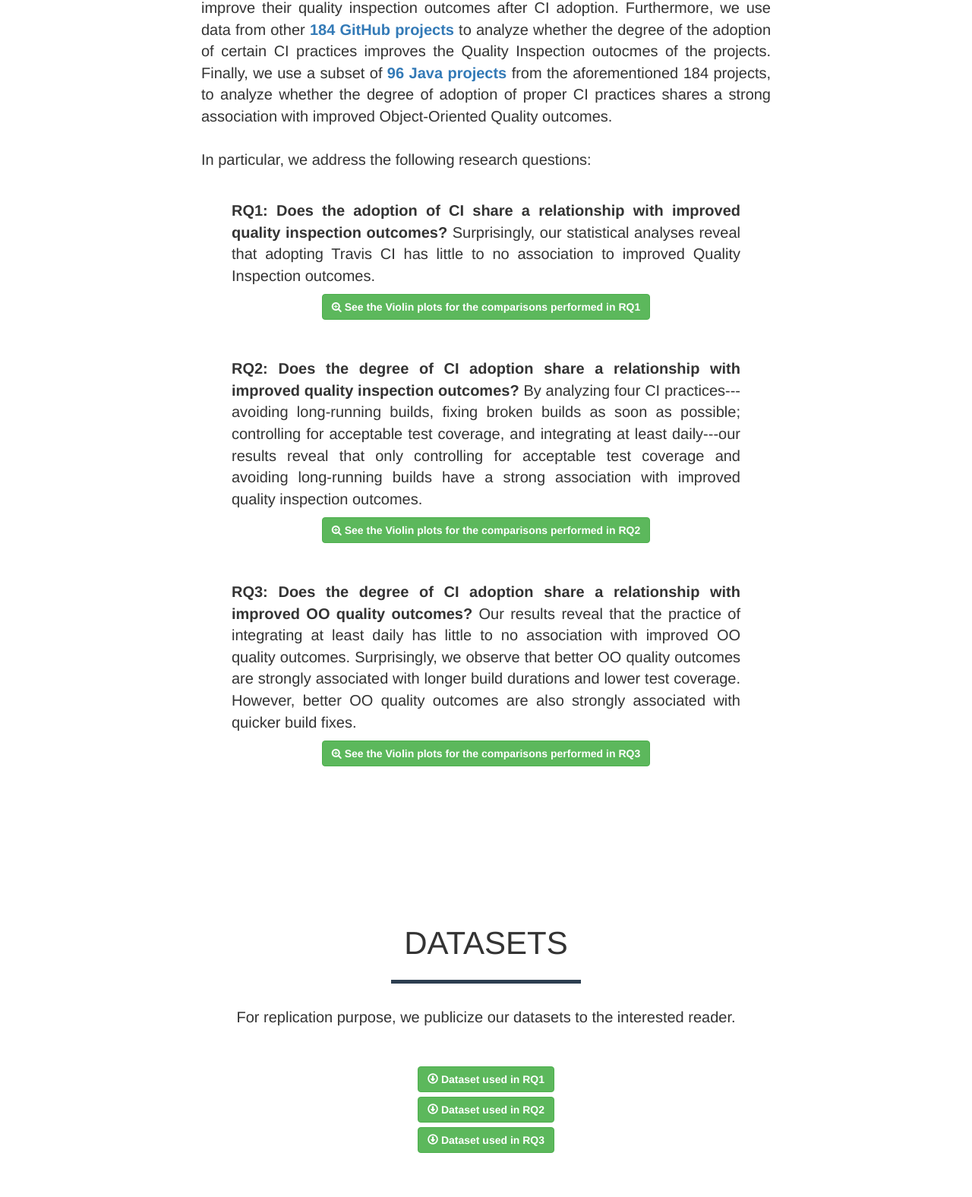
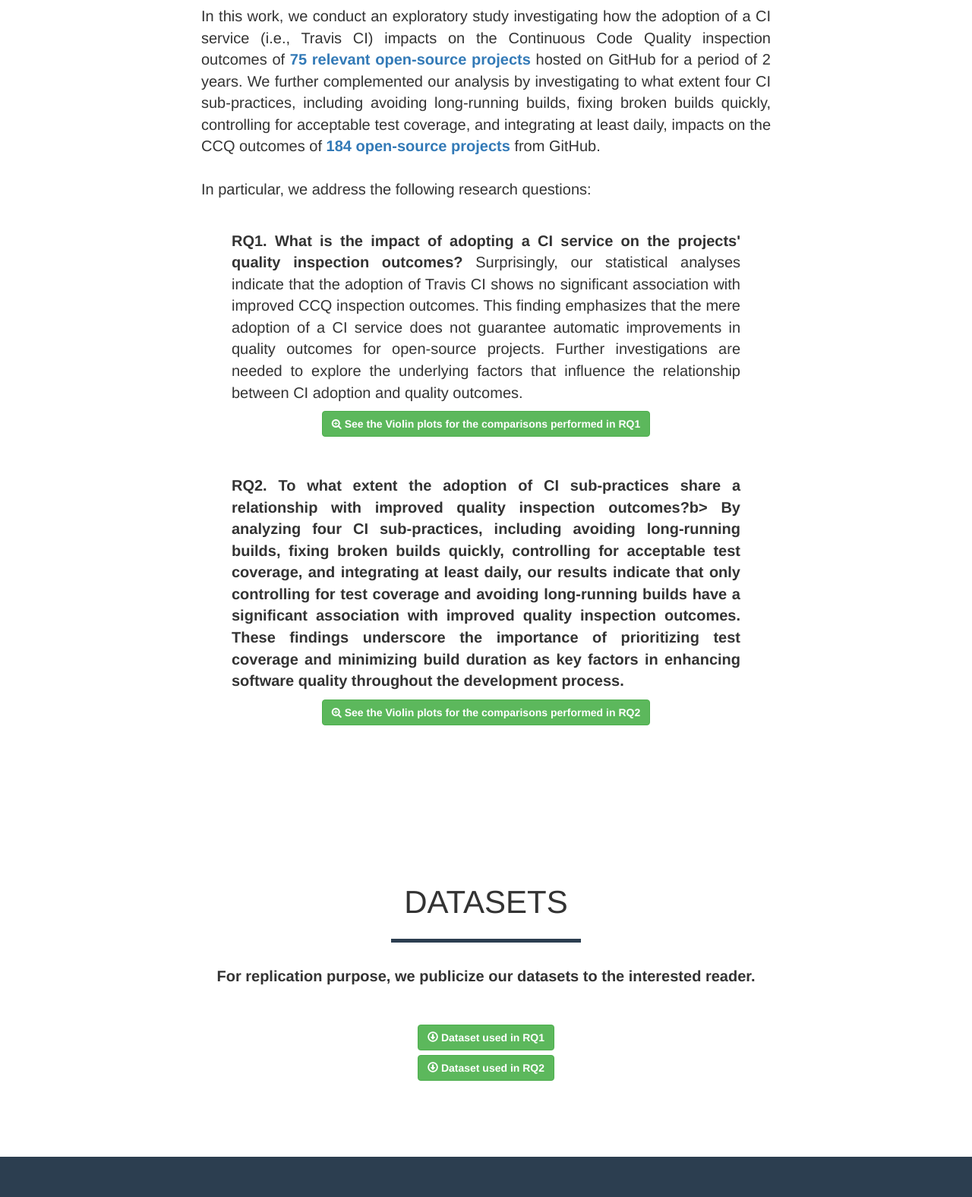
Before and after one commit to ciandsoftwarequality/ciandsoftwarequality.github.io, a website with bundled scripts: page index.html in a window 1280 px wide. Shown: the part 758-2334 px from the top of the page at 76% size. Built offline with nearby package versions, Linux system fonts and the light colour scheme.

Commit message:
Update index.html

```diff
--- a/index.html
+++ b/index.html
@@ -9,7 +9,7 @@
     <meta name="description" content="">
     <meta name="author" content="">
 
-    <title>SCAM 2022</title>
+    <title>SBES 2023</title>
 
     <!-- Bootstrap Core CSS -->
     <link href="vendor/bootstrap/css/bootstrap.min.css" rel="stylesheet">
@@ -43,7 +43,7 @@
                 <button type="button" class="navbar-toggle" data-toggle="collapse" data-target="#bs-example-navbar-collapse-1">
                     <span class="sr-only">Toggle navigation</span> Menu <i class="fa fa-bars"></i>
                 </button>
-                <a class="navbar-brand" href="#page-top">SCAM 2022</a>
+                <a class="navbar-brand" href="#page-top">SBES 2023</a>
             </div>
 
             <!-- Collect the nav links, forms, and other content for toggling -->
@@ -73,7 +73,7 @@
                     <br>
                     <br>
                     <div class="intro-text">
-                        <h1>Revisiting the Relationship between Continuous Integration and Software Quality: An Empirical Study</h1>
+                        <h1>Analyzing the Impact of CI Sub-practices on Continuous Code Quality in Open-Source Projects: An Empirical Study</h1>
                         <hr class="star-light">
                     </div>
                 </div>
@@ -100,18 +100,16 @@
             <div class="row">
                 <div class="col-lg-8 col-lg-offset-2 text-justify">
                     <p>
-                    In this work, we use data from <b><a href="#studied-projects-rq1" class="portfolio-link" data-toggle="modal">75 GitHub projects</a></b> to analyze whetherprojects improve their quality inspection outcomes after CI adoption. Furthermore, we use data from other <b><a href="#studied-projects-rq2" class="portfolio-link" data-toggle="modal">184 GitHub projects</a></b>
-                    to analyze whether the degree of the adoption of certain CI practices improves the Quality Inspection outocmes of the projects. Finally, we use a subset of <b><a href="#studied-projects-rq3" class="portfolio-link" data-toggle="modal">96 Java projects</a></b> from the aforementioned 184 projects, to analyze whether
-                    the degree of adoption of proper CI practices shares a strong association with improved Object-Oriented Quality outcomes.
+                    In this work, we conduct an exploratory study investigating how the adoption of a CI service (i.e., Travis CI) impacts on the Continuous Code Quality inspection outcomes of <b><a href="#studied-projects-rq1" class="portfolio-link" data-toggle="modal">75 relevant open-source projects</a></b> hosted on GitHub for a period of 2 years. We further complemented our analysis by investigating to what extent four CI sub-practices, including avoiding long-running builds, fixing broken builds quickly, controlling for acceptable test coverage, and integrating at least daily, impacts on the CCQ outcomes of  <b><a href="#studied-projects-rq2" class="portfolio-link" data-toggle="modal">184 open-source projects</a></b> from GitHub.
                     <br><br>
                     In particular, we address the following research questions:
                     <br><br>
                     </p>
                     <p style="padding-left:40px;padding-right:40px;">
-                    <b>RQ1: Does the adoption of CI share a relationship with improved quality inspection outcomes?
+                    <b>RQ1. What is the impact of adopting a CI service on the projects' quality inspection outcomes?
                     </b>
 
-                    Surprisingly, our statistical analyses reveal that adopting Travis CI has little to no association to improved Quality Inspection outcomes.
+                    Surprisingly, our statistical analyses indicate that the adoption of Travis CI shows no significant association with improved CCQ inspection outcomes. This finding emphasizes that the mere adoption of a CI service does not guarantee automatic improvements in quality outcomes for open-source projects. Further investigations are needed to explore the underlying factors that influence the relationship between CI adoption and quality outcomes.
 
                     </p>
                     <p class="text-center">
@@ -122,23 +120,13 @@
 
                     <br><br>
                     <p class="text-justify" style="padding-left:40px;padding-right:40px;">
-                    <b>RQ2: Does the degree of CI adoption share a relationship with improved quality inspection outcomes?                  </b>
-                    By analyzing four CI practices---avoiding long-running builds, fixing broken builds as soon as possible; controlling for acceptable test coverage, and integrating at least daily---our results reveal that only controlling for acceptable test coverage and avoiding long-running builds have a strong association with improved quality inspection outcomes.
+                    <b>RQ2. To what extent the adoption of CI sub-practices share a relationship with improved quality inspection outcomes?b>
+                    By analyzing four CI sub-practices, including avoiding long-running builds, fixing broken builds quickly, controlling for acceptable test coverage, and integrating at least daily, our results indicate that only controlling for test coverage and avoiding long-running builds have a significant association with improved quality inspection outcomes.
+                    These findings underscore the importance of prioritizing test coverage and minimizing build duration as key factors in enhancing software quality throughout the development process.
                     </p>
                     <p class="text-center">
                         <a href="#rq2-violin-plots" class="btn btn-success portfolio-link" data-toggle="modal">
                             <i class="fa fa-search-plus fa-1x"></i> <b>See the Violin plots for the comparisons performed in RQ2</b>
-                        </a>
-                    </p>
-
-                    <br><br>
-                    <p class="text-justify" style="padding-left:40px;padding-right:40px;">
-                    <b>RQ3: Does the degree of CI adoption share a relationship with improved OO quality outcomes?</b>
-                    Our results reveal that the practice of integrating at least daily has little to no association with improved OO quality outcomes. Surprisingly, we observe that better OO quality outcomes are strongly associated with longer build durations and lower test coverage. However, better OO quality outcomes are also strongly associated with quicker build fixes.
-                    </p>
-                    <p class="text-center">
-                        <a href="#rq3-violin-plots" class="btn btn-success portfolio-link" data-toggle="modal">
-                            <i class="fa fa-search-plus fa-1x"></i> <b>See the Violin plots for the comparisons performed in RQ3</b>
                         </a>
                     </p>
                 </div>
@@ -178,15 +166,6 @@
                         <i class="glyphicon glyphicon-download"></i> <b>Dataset used in RQ2</b>
                     </a>
                 </div>
-
-                <br>
-                <br>
-
-                <div class="col-lg-8 col-lg-offset-2 text-center">
-                    <a href="data_2/RQ3/datasets/analized_dataset_RQ3.csv" class="btn btn-success">
-                        <i class="glyphicon glyphicon-download"></i> <b>Dataset used in RQ3</b>
-                    </a>
-                </div>
             <!-- </div> -->
         </div>
     </section>
@@ -197,7 +176,7 @@
             <div class="container">
                 <div class="row">
                     <div class="footer-col col-md-12">
-                        <h4>SCAM 2022</h4>
+                        <h4>SBES 2023</h4>
                     </div>
                 </div>
             </div>
```
